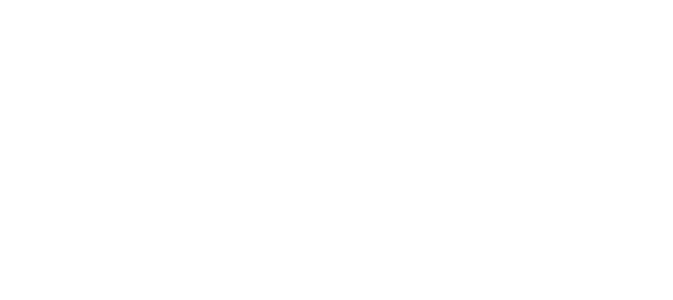
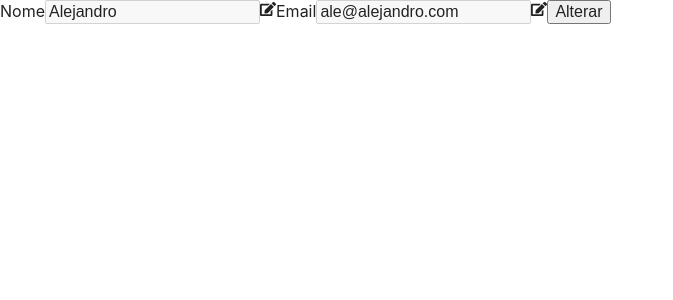
Before and after one commit to louisebsilva/marvel-store, a React (Create React App) app in the folder packages/ui/: page /profile in a window 1280 px wide. Shown: the top 300 px of the page, without its empty margins (0-673 px from the left). Built offline with nearby package versions, Linux system fonts and the light colour scheme.

Commit message:
Add profile page

```diff
--- /dev/null
+++ b/packages/ui/src/pages/Profile/Profile.tsx
@@ -0,0 +1,36 @@
+import { useEffect, useState } from 'react';
+import { FaEdit } from 'react-icons/fa';
+
+const Profile:React.FC = () => {
+  const [ username, setUsername ] = useState('');
+  const [ userEmail, setUserEmail ] = useState('');
+  const [ usernameInput, setUsernameInput ] = useState(false);
+  const [ userEmailInput, setUserEmailInput ] = useState(false);
+
+  useEffect(() => {
+    try {
+      setUsername('Alejandro');
+      setUserEmail('ale@alejandro.com');
+    } catch (error) { console.log(error); }
+  }, []);
+
+  // eslint-disable-next-line @typescript-eslint/no-explicit-any
+  const updateProfile = (e: any) => {
+    e.preventDefault();
+    console.log('Update!!!!!');
+  };
+
+  return (
+    <form>
+      <label htmlFor="username">Nome</label>
+      <input type="text" name="username" id="username" onChange={(e) => setUsername(e.target.value)} value={username} disabled={!usernameInput} />
+      <FaEdit onClick={() => setUsernameInput(!usernameInput)} />
+      <label htmlFor="userEmail">Email</label>
+      <input type="email" name="userEmail" id="userEmail" onChange={(e) => setUserEmail(e.target.value)} value={userEmail} disabled={!userEmailInput} />
+      <FaEdit onClick={() => setUserEmailInput(!userEmailInput)} />
+      <button onClick={(e) => updateProfile(e)}>Alterar</button>
+    </form>
+  );
+};
+
+export default Profile;
--- a/packages/ui/src/routes/Routes.tsx
+++ b/packages/ui/src/routes/Routes.tsx
@@ -1,6 +1,7 @@
 import { BrowserRouter, Route, Switch } from 'react-router-dom';
 import App from '../App';
 import Login from '../pages/Login/Login';
+import Profile from '../pages/Profile/Profile';
 import SignUp from '../pages/SignUp/SignUp';
 
 const Router:React.FC = () => {
@@ -10,6 +11,7 @@
         <Route path="/" exact component={App} />
         <Route path="/register" exact component={SignUp} />
         <Route path="/login" exact component={Login} />
+        <Route path="/profile" exact component={Profile} />
       </Switch>
     </BrowserRouter>
   );
```
Also changed, not shown: 1 other file (tests, documents, lock files or other folders).
